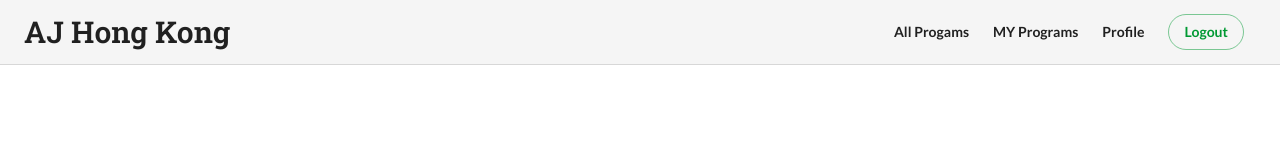
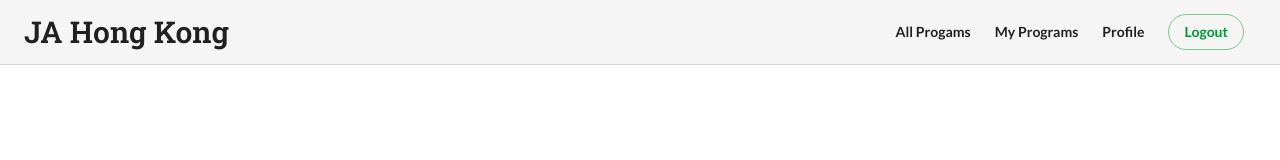
Before and after one commit to jerrenss/CFG2020-Team15-FE, a Next.js app: page /dashboard in a window 1280 px wide. Shown: the top 160 px of the page. Built offline with nearby package versions, Linux system fonts and the light colour scheme.

Commit message:
Minor changes to UI

```diff
--- a/src/components/common/Nav.js
+++ b/src/components/common/Nav.js
@@ -41,14 +41,14 @@ export default function Pricing() {
         <AppBar position="static" color="default" elevation={0} className={classes.appBar}>
         <Toolbar className={classes.toolbar}>
             <Typography variant="h6" color="inherit" noWrap className={classes.toolbarTitle}>
-            AJ Hong Kong
+            JA Hong Kong
             </Typography>
             <nav>
             <Link variant="button" color="textPrimary" href="#" className={classes.link}>
                 All Progams
             </Link>
             <Link variant="button" color="textPrimary" href="#" className={classes.link}>
-                MY Programs
+                My Programs
             </Link>
             <Link variant="button" color="textPrimary" href="#" className={classes.link}>
                 Profile
```
Also changed, not shown: src/views/Home/index.js (+13 -1 lines).
